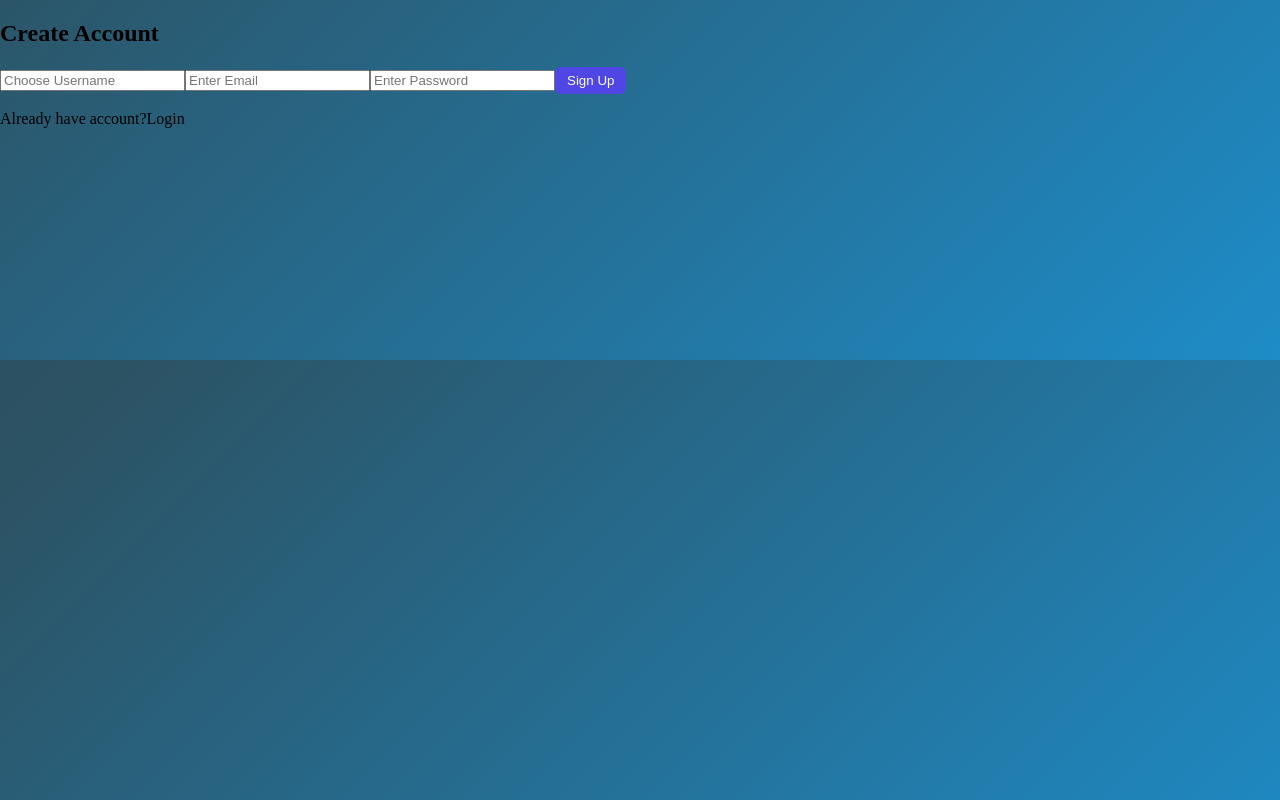
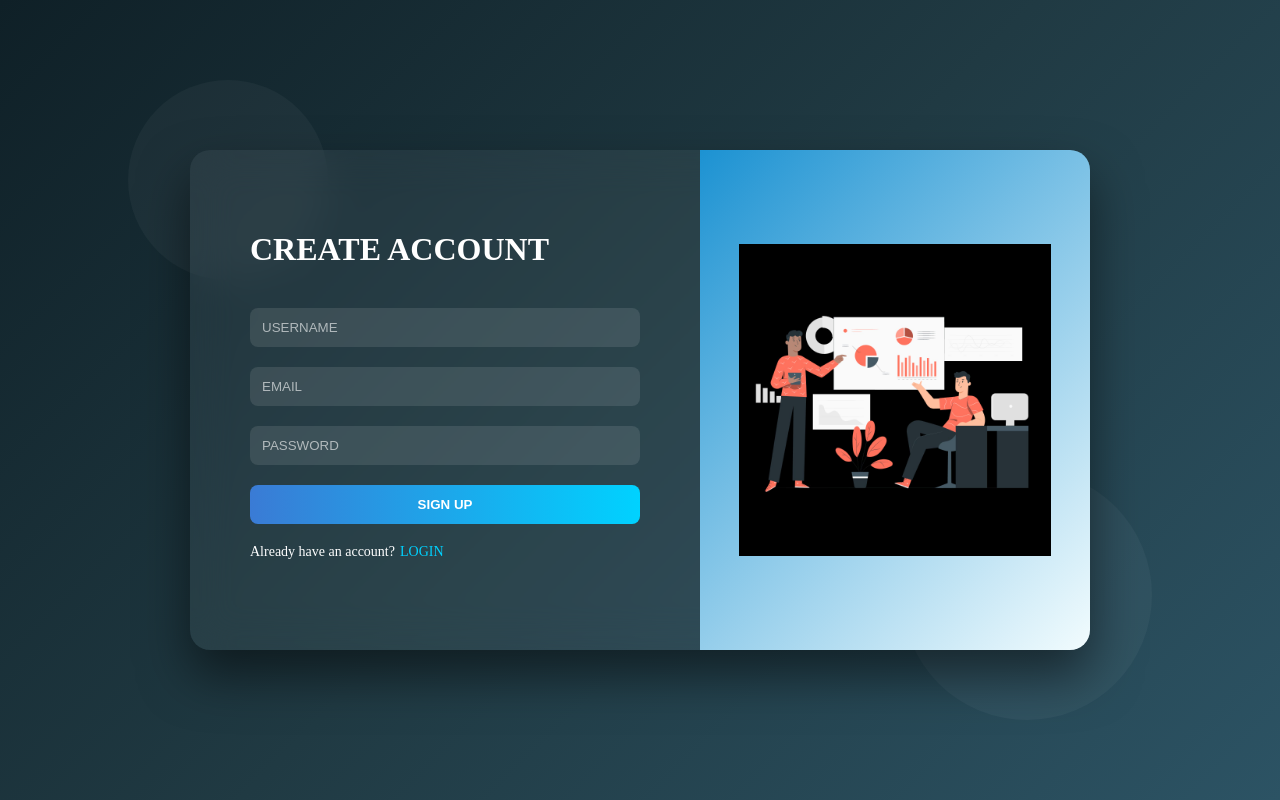
Before and after one commit to bhumisatra/swaphub, a React (Vite) app: page /signup in a window 1280 px wide. Built offline with nearby package versions, Linux system fonts and the light colour scheme; no server answers.

Commit message:
UI improved

```diff
--- a/src/pages/Signup.jsx
+++ b/src/pages/Signup.jsx
@@ -1,123 +1,90 @@
 import { useState } from "react";
-import { useNavigate } from "react-router-dom";
+import { useNavigate, Link } from "react-router-dom";
 import { auth, db } from "../firebase";
-import {
-  createUserWithEmailAndPassword
-} from "firebase/auth";
-import {
-  collection,
-  query,
-  where,
-  getDocs,
-  setDoc,
-  doc
-} from "firebase/firestore";
-import "../styles/signupDetails.css";
+import { createUserWithEmailAndPassword } from "firebase/auth";
+import { doc, setDoc } from "firebase/firestore";
+import signupImage from "../assets/whatsapp.jpeg"; // same image
+import "../styles/signup.css";
 
 function Signup() {
-  const navigate = useNavigate();
-
+  const [username, setUsername] = useState("");
   const [email, setEmail] = useState("");
   const [password, setPassword] = useState("");
-  const [username, setUsername] = useState("");
-  const [loading, setLoading] = useState(false);
+  const navigate = useNavigate();
 
   const handleSignup = async (e) => {
     e.preventDefault();
 
-    if (username.length < 4) {
-      alert("Username must be at least 4 characters");
-      return;
-    }
-
     try {
-      setLoading(true);
-
-      // 🔎 Check if username exists
-      const q = query(
-        collection(db, "users"),
-        where("username", "==", username.toLowerCase())
+      const userCredential = await createUserWithEmailAndPassword(
+        auth,
+        email,
+        password
       );
 
-      const snapshot = await getDocs(q);
-
-      if (!snapshot.empty) {
-        alert("Username already taken");
-        setLoading(false);
-        return;
-      }
-
-      // 🔐 Create user in Firebase Auth
-      const userCredential =
-        await createUserWithEmailAndPassword(auth, email, password);
-
-      const user = userCredential.user;
-
-      // 💾 Save user to Firestore
-      await setDoc(doc(db, "users", user.uid), {
+      await setDoc(doc(db, "users", userCredential.user.uid), {
+        username,
         email,
-        username: username.toLowerCase(),
-        name: "",
-        dob: "",
-        gender: "",
         createdAt: new Date()
       });
 
-      alert("Account Created Successfully!");
-      navigate("/");
+      navigate("/dashboard");
     } catch (error) {
-      alert(error.message);
+      alert("Signup failed");
     }
-
-    setLoading(false);
   };
 
   return (
     <div className="signup-container">
-      <form className="signup-box" onSubmit={handleSignup}>
-        <h2>Create Account</h2>
+      <div className="circle top"></div>
+      <div className="circle bottom"></div>
 
+      <div className="signup-card">
+
+        {/* LEFT SIDE */}
+        <div className="signup-left">
+          <h1>CREATE ACCOUNT</h1>
+
+          <form onSubmit={handleSignup}>
             <input
               type="text"
-          placeholder="Choose Username"
+              placeholder="USERNAME"
               value={username}
-          onChange={(e) =>
-            setUsername(e.target.value.toLowerCase())
-          }
+              onChange={(e) => setUsername(e.target.value)}
               required
             />
 
             <input
               type="email"
-          placeholder="Enter Email"
+              placeholder="EMAIL"
               value={email}
-          onChange={(e) =>
-            setEmail(e.target.value)
-          }
+              onChange={(e) => setEmail(e.target.value)}
               required
             />
 
             <input
               type="password"
-          placeholder="Enter Password"
+              placeholder="PASSWORD"
               value={password}
-          onChange={(e) =>
-            setPassword(e.target.value)
-          }
+              onChange={(e) => setPassword(e.target.value)}
               required
             />
 
-        <button type="submit">
-          {loading ? "Creating..." : "Sign Up"}
-        </button>
+            <button type="submit">SIGN UP</button>
+          </form>
 
-        <p>
-          Already have account?
-          <span onClick={() => navigate("/")}>
-            Login
-          </span>
-        </p>
-      </form>
+          <div className="signup-links">
+            <span>Already have an account?</span>
+            <Link to="/">LOGIN</Link>
+          </div>
+        </div>
+
+        {/* RIGHT SIDE */}
+        <div className="signup-right">
+          <img src={signupImage} alt="Signup Illustration" />
+        </div>
+
+      </div>
     </div>
   );
 }
--- /dev/null
+++ b/src/styles/signup.css
@@ -0,0 +1,120 @@
+.signup-container {
+  height: 100vh;
+  width: 100%;
+  background: linear-gradient(135deg, #0f2027, #203a43, #2c5364);
+  display: flex;
+  justify-content: center;
+  align-items: center;
+  position: relative;
+  overflow: hidden;
+}
+
+/* Floating circles */
+.circle {
+  position: absolute;
+  border-radius: 50%;
+  background: rgba(255, 255, 255, 0.08);
+}
+
+.circle.top {
+  width: 200px;
+  height: 200px;
+  top: 10%;
+  left: 10%;
+}
+
+.circle.bottom {
+  width: 250px;
+  height: 250px;
+  bottom: 10%;
+  right: 10%;
+}
+
+/* Card */
+.signup-card {
+  width: 900px;
+  height: 500px;
+  display: flex;
+  border-radius: 20px;
+  backdrop-filter: blur(20px);
+  background: rgba(255, 255, 255, 0.05);
+  box-shadow: 0 25px 50px rgba(0, 0, 0, 0.5);
+  overflow: hidden;
+}
+
+/* Left Side */
+.signup-left {
+  flex: 1;
+  padding: 60px;
+  color: white;
+}
+
+.signup-left h1 {
+  margin-bottom: 40px;
+}
+
+.signup-left form {
+  display: flex;
+  flex-direction: column;
+}
+
+.signup-left input {
+  margin-bottom: 20px;
+  padding: 12px;
+  border-radius: 8px;
+  border: none;
+  background: rgba(255, 255, 255, 0.1);
+  color: white;
+}
+
+.signup-left input::placeholder {
+  color: rgba(255, 255, 255, 0.6);
+}
+
+.signup-left button {
+  padding: 12px;
+  border-radius: 8px;
+  border: none;
+  background: linear-gradient(to right, #3a7bd5, #00d2ff);
+  color: white;
+  cursor: pointer;
+  font-weight: bold;
+}
+
+.signup-links {
+  margin-top: 20px;
+  font-size: 14px;
+}
+
+.signup-links a {
+  margin-left: 5px;
+  color: #00d2ff;
+  text-decoration: none;
+}
+
+/* Right Side */
+.signup-right {
+  flex: 1;
+  background: linear-gradient(135deg, #1c92d2, #f2fcfe);
+  display: flex;
+  justify-content: center;
+  align-items: center;
+}
+
+.signup-right img {
+  width: 80%;
+  max-width: 400px;
+}
+
+/* Responsive */
+@media (max-width: 768px) {
+  .signup-card {
+    flex-direction: column;
+    width: 90%;
+    height: auto;
+  }
+
+  .signup-right {
+    display: none;
+  }
+}
```
Lines whose indentation alone changed are shown as unchanged.
